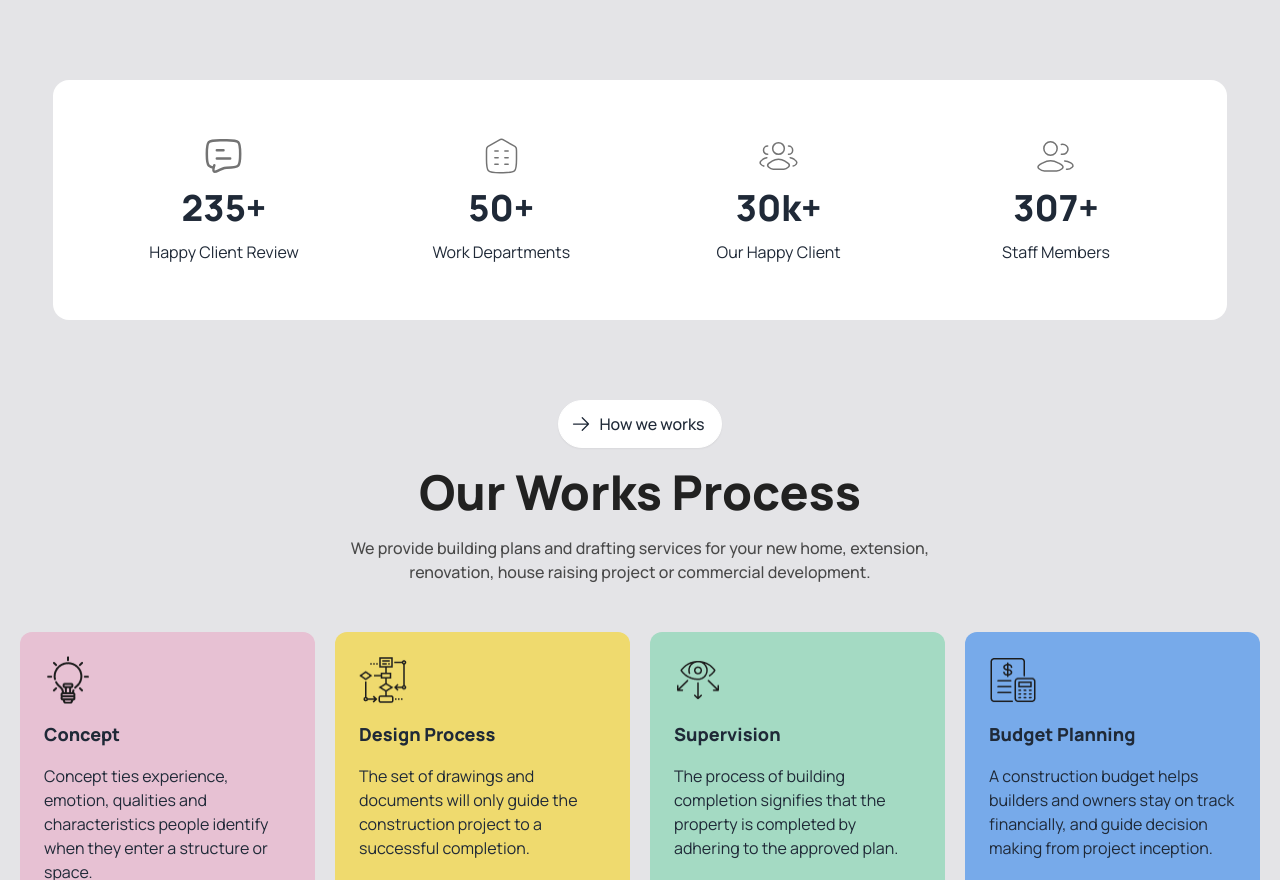
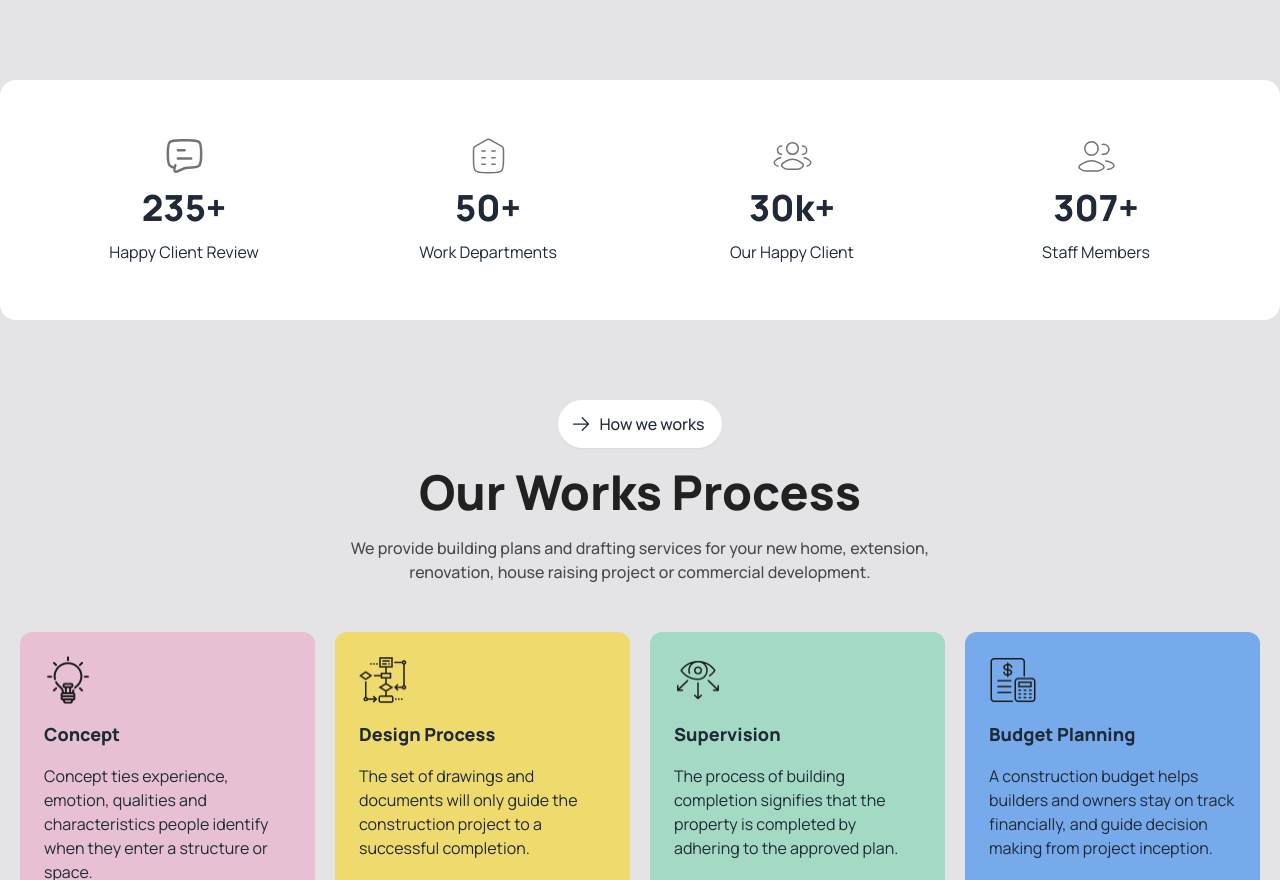
Before and after one commit to codewrangler-yasmin/Assignment-03, a website: page index.html in a window 1280 px wide. Shown: the part 1666-2546 px from the top of the page. Drawn offline with Linux system fonts and the light colour scheme.

Commit message:
fixed width in statistic section

```diff
--- a/index.html
+++ b/index.html
@@ -380,7 +380,7 @@
     <!-- Statistic Container -->
     <section class="bg-zinc-200 pb-10 md:pb-20">
       <div
-        class="container mx-auto grid grid-cols-12 rounded-2xl bg-white md:p-8 w-11/12"
+        class="container mx-auto grid grid-cols-12 rounded-2xl bg-white md:p-8 w-11/12 md:w-full"
       >
         <!-- stat 1 -->
         <div
```
Also changed, not shown: public/styles.css.
